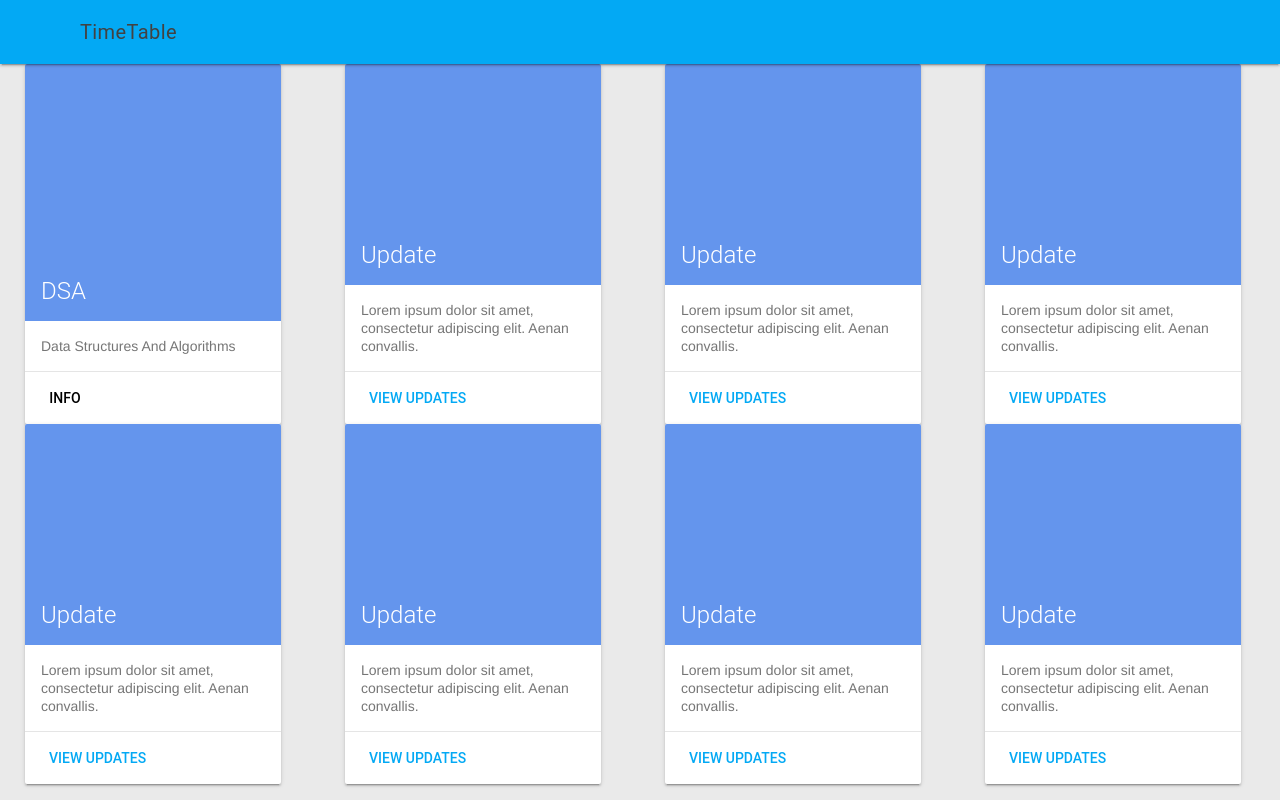
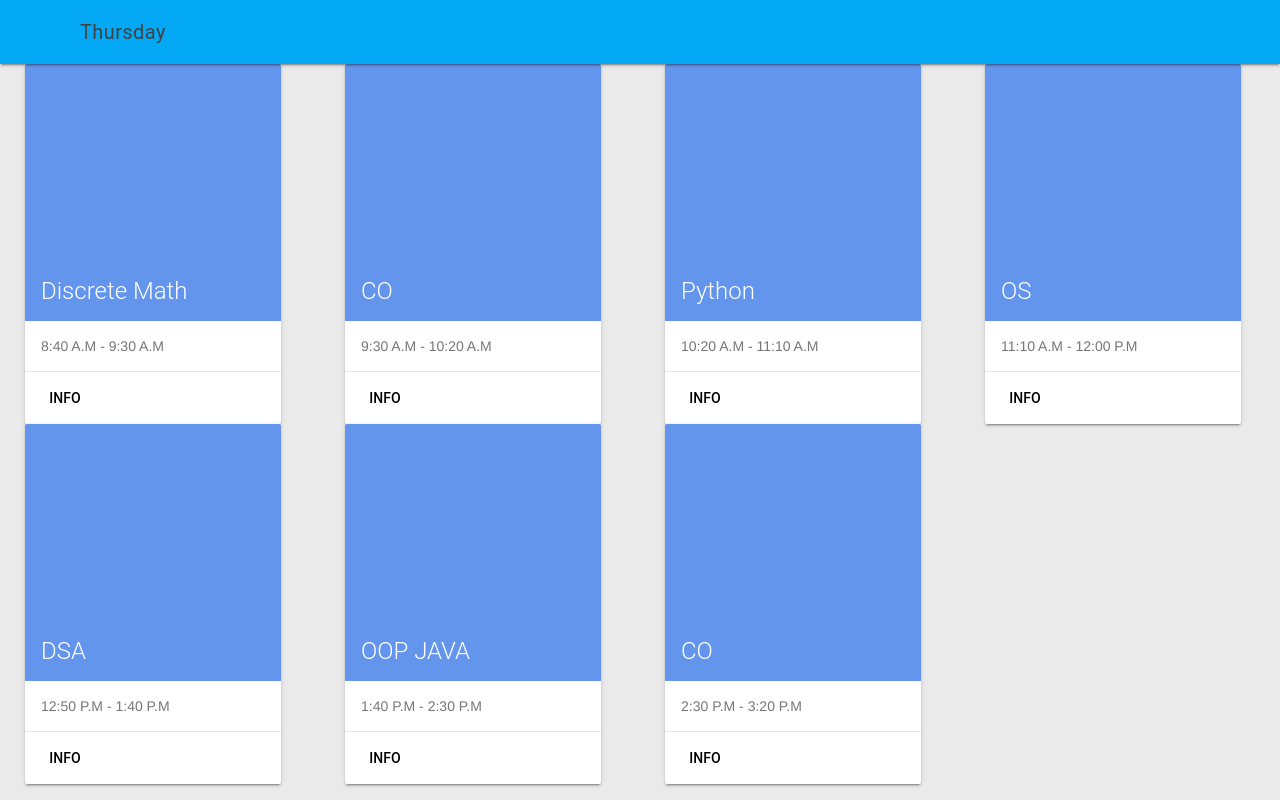
Before and after one commit to subhani-syed/TimeTable, a plain HTML site: page thursday.html in a window 1280 px wide. Drawn offline with nearby package versions, Linux system fonts and the light colour scheme.

Commit message:
Added Thursday Classes

```diff
--- a/thursday.html
+++ b/thursday.html
@@ -18,7 +18,7 @@
         <header class="mdl-layout__header">
             <div class="mdl-layout__header-row">
                 <!-- Title -->
-                <span class="mdl-layout-title">TimeTable</span>
+                <span class="mdl-layout-title">Thursday</span>
                 <!-- Add spacer, to align navigation to the right -->
                 <div class="mdl-layout-spacer"></div>
                 <!-- Navigation. We hide it in small screens. -->
@@ -49,25 +49,24 @@
                 <!-- Square card -->
                 <div class="demo-card-square mdl-card mdl-shadow--2dp">
                     <div class="mdl-card__title mdl-card--expand">
-                        <h2 class="mdl-card__title-text">DSA</h2>
+                        <h2 class="mdl-card__title-text">Discrete Math</h2>
                     </div>
                     <div class="mdl-card__supporting-text">
-                        Data Structures And Algorithms
+                        8:40 A.M - 9:30 A.M
                     </div>
                     <div class="mdl-card__actions mdl-card--border">
-                        <!--  -->
                         <button id="show-dialog" type="button" class="mdl-button">Info</button>
                         <dialog class="mdl-dialog">
-                            <h4 class="mdl-dialog__title">DSA-</h4>
-                            <h3 class="mdl-dialog__title">Murali Krishna</h3>
+                            <h4 class="mdl-dialog__title">DMS-</h4>
+                            <h3 class="mdl-dialog__title">Mr.G.Srikanth</h3>
                             <div class="mdl-dialog__content">
                                 <p>
-                                    8:40 - 9:30 A.M
+                                    8:40 A.M - 9:30 A.M
                                 </p>
                             </div>
                             <div class="mdl-dialog__actions">
-                                <!-- <button type="button" class="mdl-button">Agree</button> -->
-                                <button type="button" class="mdl-button mdl-button--colored mdl-js-button mdl-js-ripple-effect close">Okay</button>
+                                <button type="button"
+                                    class="mdl-button mdl-button--colored mdl-js-button mdl-js-ripple-effect close">Okay</button>
                             </div>
                         </dialog>
                         <script>
@@ -83,118 +82,124 @@
                                 dialog.close();
                             });
                         </script>
-                        <!--  -->
-                        <!-- <a class="mdl-button mdl-button--colored mdl-js-button mdl-js-ripple-effect">
-                            View
-                        </a> -->
                     </div>
                 </div>
-
                 <div class="demo-card-square mdl-card mdl-shadow--2dp">
                     <div class="mdl-card__title mdl-card--expand">
-                        <h2 class="mdl-card__title-text">Update</h2>
+                        <h2 class="mdl-card__title-text">CO</h2>
                     </div>
                     <div class="mdl-card__supporting-text">
-                        Lorem ipsum dolor sit amet, consectetur adipiscing elit.
-                        Aenan convallis.
+                        9:30 A.M - 10:20 A.M
                     </div>
                     <div class="mdl-card__actions mdl-card--border">
-                        <a class="mdl-button mdl-button--colored mdl-js-button mdl-js-ripple-effect">
-                            View Updates
-                        </a>
+                        <button id="co" type="button" onclick="show()" class="mdl-button">Info</button>
+
+                        <script>
+                            var co = document.getElementById("co");
+                            co.addEventListener('click', () => {
+                                alert("Mr.Ch Rajesh");
+                            })
+                        </script>
                     </div>
                 </div>
-
                 <div class="demo-card-square mdl-card mdl-shadow--2dp">
                     <div class="mdl-card__title mdl-card--expand">
-                        <h2 class="mdl-card__title-text">Update</h2>
+                        <h2 class="mdl-card__title-text">Python</h2>
                     </div>
                     <div class="mdl-card__supporting-text">
-                        Lorem ipsum dolor sit amet, consectetur adipiscing elit.
-                        Aenan convallis.
+                        10:20 A.M - 11:10 A.M
                     </div>
                     <div class="mdl-card__actions mdl-card--border">
-                        <a class="mdl-button mdl-button--colored mdl-js-button mdl-js-ripple-effect">
-                            View Updates
-                        </a>
+                        <button id="py" type="button" onclick="show()" class="mdl-button">Info</button>
+
+                        <script>
+                            var py = document.getElementById("py");
+                            py.addEventListener('click', () => {
+                                alert("Mr.P.Praveen Kumar");
+                            })
+                        </script>
                     </div>
                 </div>
-
                 <div class="demo-card-square mdl-card mdl-shadow--2dp">
                     <div class="mdl-card__title mdl-card--expand">
-                        <h2 class="mdl-card__title-text">Update</h2>
+                        <h2 class="mdl-card__title-text">OS</h2>
                     </div>
                     <div class="mdl-card__supporting-text">
-                        Lorem ipsum dolor sit amet, consectetur adipiscing elit.
-                        Aenan convallis.
+                        11:10 A.M - 12:00 P.M
                     </div>
                     <div class="mdl-card__actions mdl-card--border">
-                        <a class="mdl-button mdl-button--colored mdl-js-button mdl-js-ripple-effect">
-                            View Updates
-                        </a>
+                        <!--  -->
+                        <button id="os" type="button" class="mdl-button">Info</button>
+                        <script>
+                            var os = document.getElementById("os");
+                            os.addEventListener('click', () => {
+                                alert("Mr.D.Nagatej");
+                            })
+                        </script>
                     </div>
                 </div>
-
                 <div class="demo-card-square mdl-card mdl-shadow--2dp">
                     <div class="mdl-card__title mdl-card--expand">
-                        <h2 class="mdl-card__title-text">Update</h2>
+                        <h2 class="mdl-card__title-text">DSA</h2>
                     </div>
                     <div class="mdl-card__supporting-text">
-                        Lorem ipsum dolor sit amet, consectetur adipiscing elit.
-                        Aenan convallis.
+                        12:50 P.M - 1:40 P.M
                     </div>
                     <div class="mdl-card__actions mdl-card--border">
-                        <a class="mdl-button mdl-button--colored mdl-js-button mdl-js-ripple-effect">
-                            View Updates
-                        </a>
+                        <button id="dsa" type="button" class="mdl-button">Info</button>
+                        <script>
+                            var dsa = document.getElementById("dsa");
+                            dsa.addEventListener('click', () => {
+                                alert("Mr.K.V.S.S.Prakash");
+                            })
+                        </script>
                     </div>
                 </div>
-
                 <div class="demo-card-square mdl-card mdl-shadow--2dp">
                     <div class="mdl-card__title mdl-card--expand">
-                        <h2 class="mdl-card__title-text">Update</h2>
+                        <h2 class="mdl-card__title-text">OOP JAVA</h2>
                     </div>
                     <div class="mdl-card__supporting-text">
-                        Lorem ipsum dolor sit amet, consectetur adipiscing elit.
-                        Aenan convallis.
+                        1:40 P.M - 2:30 P.M
                     </div>
                     <div class="mdl-card__actions mdl-card--border">
-                        <a class="mdl-button mdl-button--colored mdl-js-button mdl-js-ripple-effect">
-                            View Updates
-                        </a>
+                        <button id="show-dialog1" type="button" onClick="test()" class="mdl-button">Info</button>
+                        <dialog class="mdl-dialog">
+                            <h4 class="mdl-dialog__title">Lab</h4>
+                            <div class="mdl-dialog__content">
+                                <p>
+                                    Mr.R.V.V Murali Krishna
+                                </p>
+                            </div>
+                            <div class="mdl-dialog__actions">
+                                <button type="button"
+                                    class="mdl-button mdl-button--colored mdl-js-button mdl-js-ripple-effect close">Okay</button>
+                            </div>
+                        </dialog>
+                        <script>
+                            function test() {
+                                alert("Mr.R.V.V Murali Krishan");
+                            }
+                        </script>
                     </div>
                 </div>
-
                 <div class="demo-card-square mdl-card mdl-shadow--2dp">
                     <div class="mdl-card__title mdl-card--expand">
-                        <h2 class="mdl-card__title-text">Update</h2>
+                        <h2 class="mdl-card__title-text">CO</h2>
                     </div>
                     <div class="mdl-card__supporting-text">
-                        Lorem ipsum dolor sit amet, consectetur adipiscing elit.
-                        Aenan convallis.
+                        2:30 P.M - 3:20 P.M
                     </div>
                     <div class="mdl-card__actions mdl-card--border">
-                        <a class="mdl-button mdl-button--colored mdl-js-button mdl-js-ripple-effect">
-                            View Updates
-                        </a>
+                        <button id="co" type="button" onclick="show()" class="mdl-button">Info</button>
+                        <script>
+                            var co = document.getElementById("co");
+                            co.addEventListener('click', () => {
+                                alert("Mr.Ch Rajesh");
+                            })
+                        </script>
                     </div>
                 </div>
-
-                <div class="demo-card-square mdl-card mdl-shadow--2dp">
-                    <div class="mdl-card__title mdl-card--expand">
-                        <h2 class="mdl-card__title-text">Update</h2>
-                    </div>
-                    <div class="mdl-card__supporting-text">
-                        Lorem ipsum dolor sit amet, consectetur adipiscing elit.
-                        Aenan convallis.
-                    </div>
-                    <div class="mdl-card__actions mdl-card--border">
-                        <a class="mdl-button mdl-button--colored mdl-js-button mdl-js-ripple-effect">
-                            View Updates
-                        </a>
-                    </div>
-                </div>
-
             </div>
         </main>
     </div>
```
Also changed, not shown: wednesday.html (+0 -1 lines).
